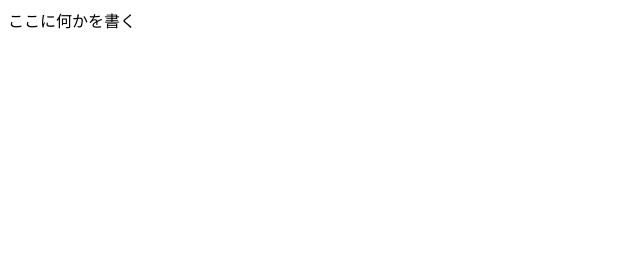
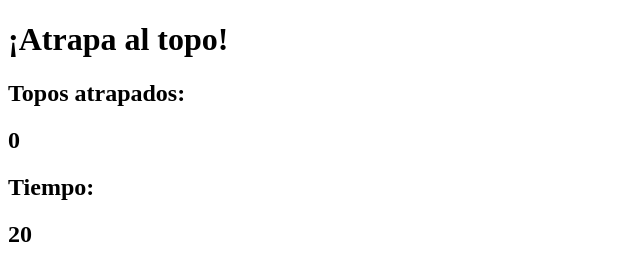
Before and after one commit to valentina-gilh/atrapa_al_topo, a website: page index.html in a window 1280 px wide. Shown: the whole page, without its empty margins (0-640 px from the left). Drawn offline with Linux system fonts and the light colour scheme.

Commit message:
atrapa al topo 1

```diff
--- a/index.html
+++ b/index.html
@@ -8,6 +8,19 @@
     <title>TerraceTechフロントエンドエンジニア養成所</title>
   </head>
   <body>
-    <div>ここに何かを書く</div>
-  </body>
+
+    <h1>¡Atrapa al topo!</h1>
+    <h2>Topos atrapados:</h2>
+    <h2>0</h2>
+    <h2>Tiempo:</h2>
+    <h2>20</h2>
+
+   <div>
+     <div></<div>
+       <div>
+
+
+
+</body>
+<script src="app.js" charset="utf-8"></script>
 </html>
```
